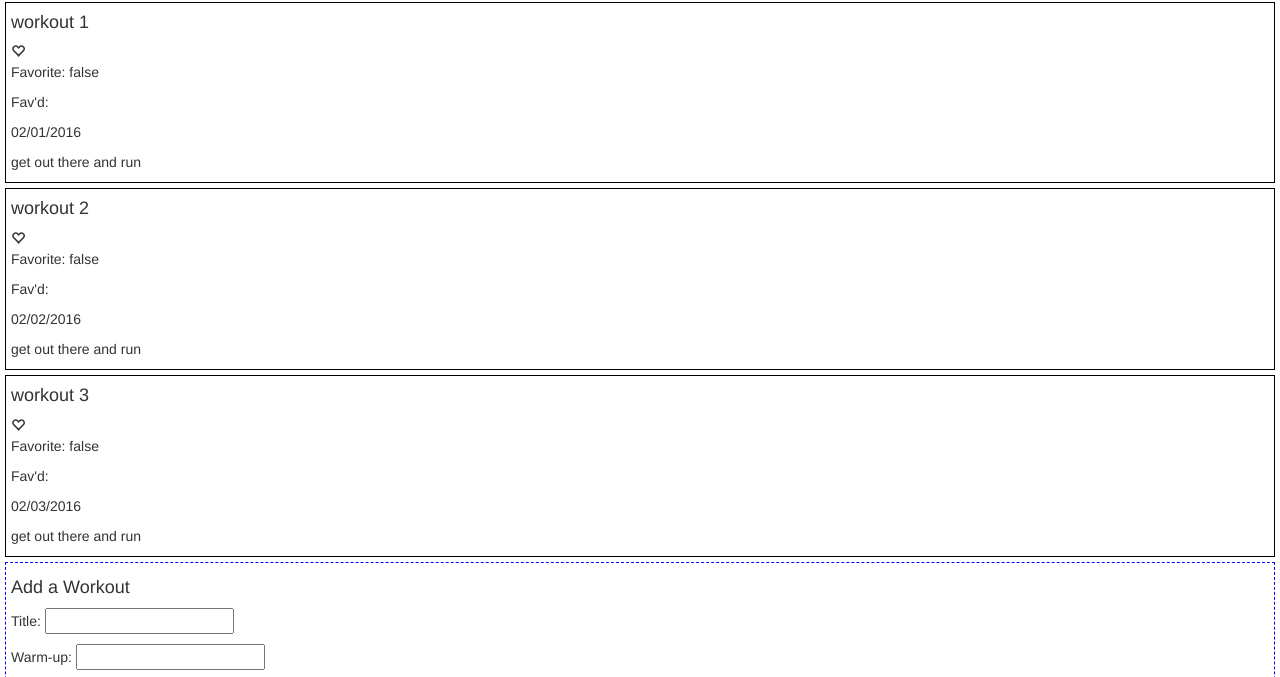
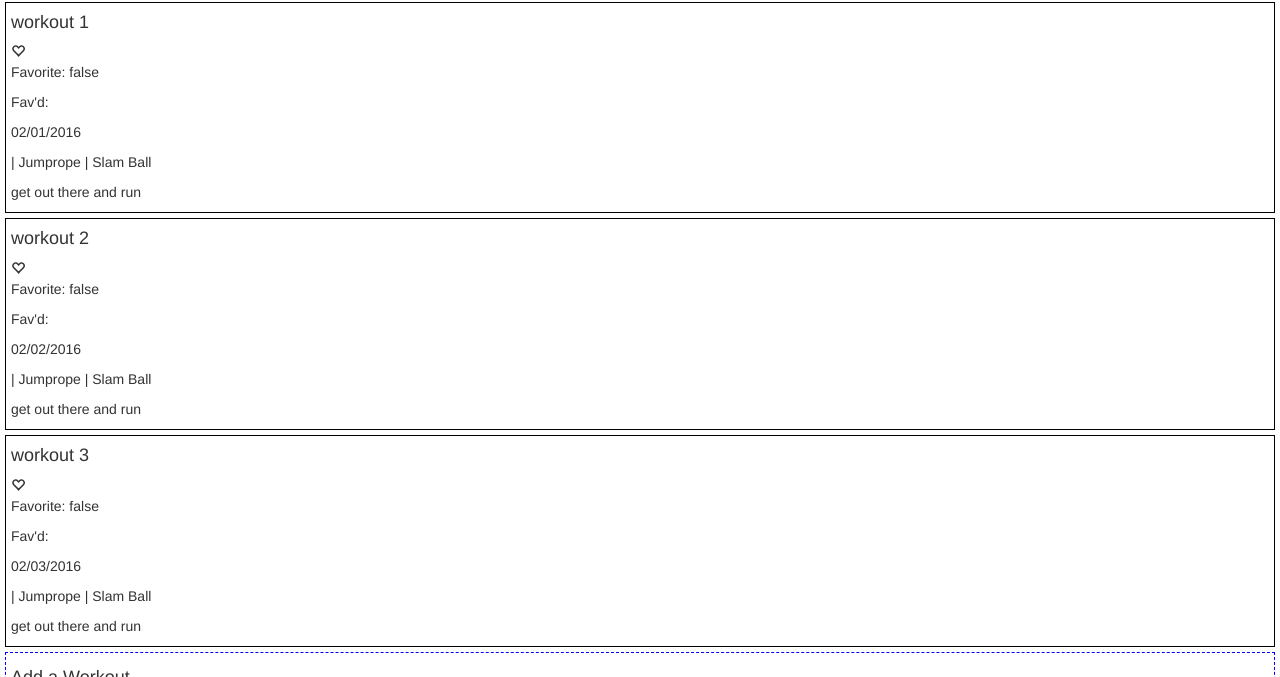
Before and after one commit to gamaur/Project_4_WOD, a website: page public/index.html in a window 1280 px wide. Shown: the part 68-745 px from the top of the page. Drawn offline with nearby package versions, Linux system fonts and the light colour scheme.

Commit message:
equipment tags for workouts

```diff
--- a/public/controllers/main_controller.js
+++ b/public/controllers/main_controller.js
@@ -99,7 +99,7 @@ vm.addFavCount = addFavCount;
       };
 
       function addFavCount(workout){
-        $log.log("click");
+        // $log.log("click");
         workout.favorite = !workout.favorite;
         if (workout.favorite === true){
           (workout.fav_counter +=1)
--- a/public/index.html
+++ b/public/index.html
@@ -20,6 +20,11 @@
          <p> Favorite: {{workout.favorite}} </p>
          <p> Fav'd: {{workout.fav_counter}} </p>
          <p> {{workout.workout_date | date:"MM/dd/yyyy"}} </p>
+         <p>
+         <span ng-show="workout.medium_weights">Medium Weights </span> <span ng-hide="workout.heavy_weights">Heavy Weights</span>
+         | <span ng-show="workout.jumprope">Jumprope</span> <span ng-hide="workout.resistance_bands">Resistance Bands</span>
+         | <span ng-show="workout.kettle_ball"> Kettle Ball</span> <span ng-hide="workout.slam_ball"> Slam Ball</span>
+         </p>
          <p> {{workout.summary}} </p>
    </div>
 
```
